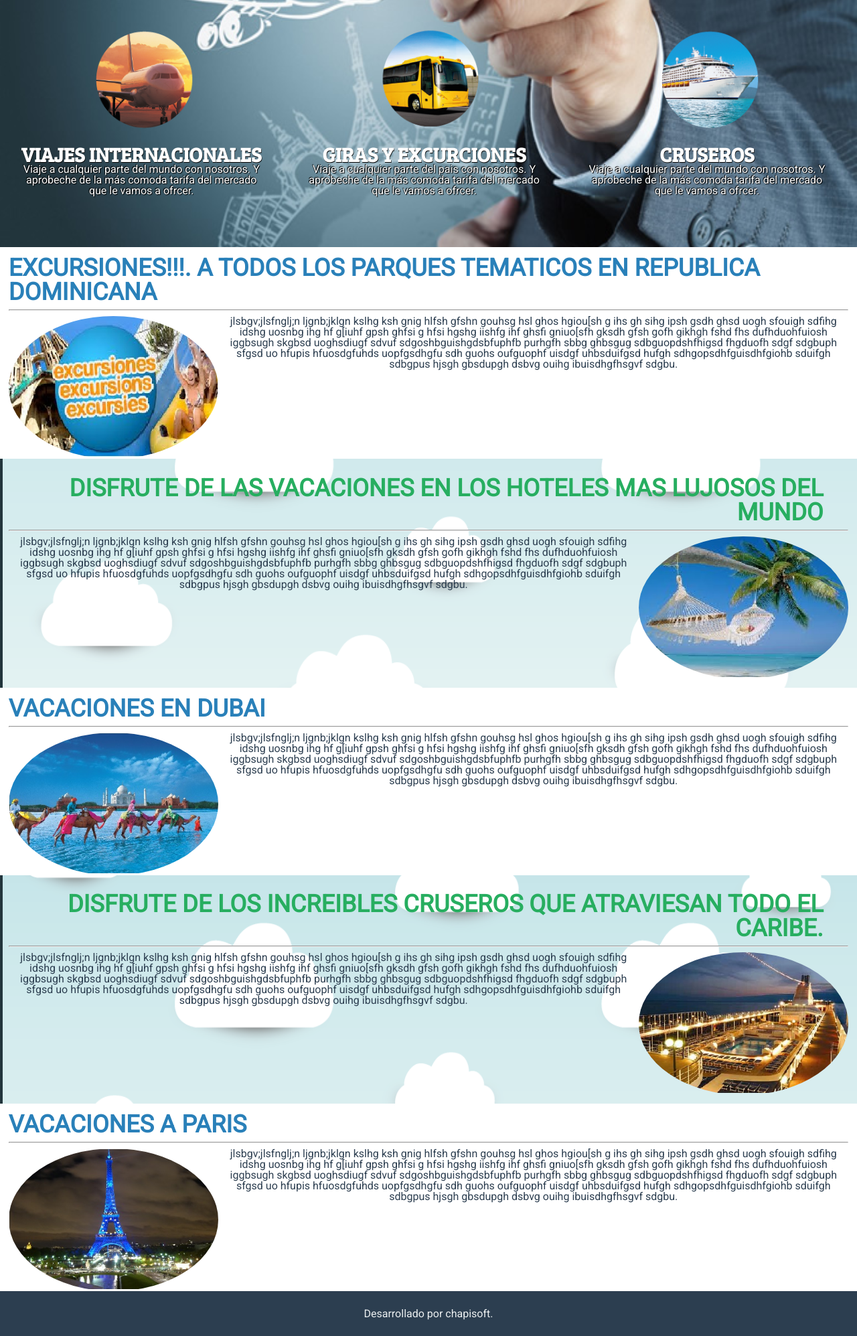
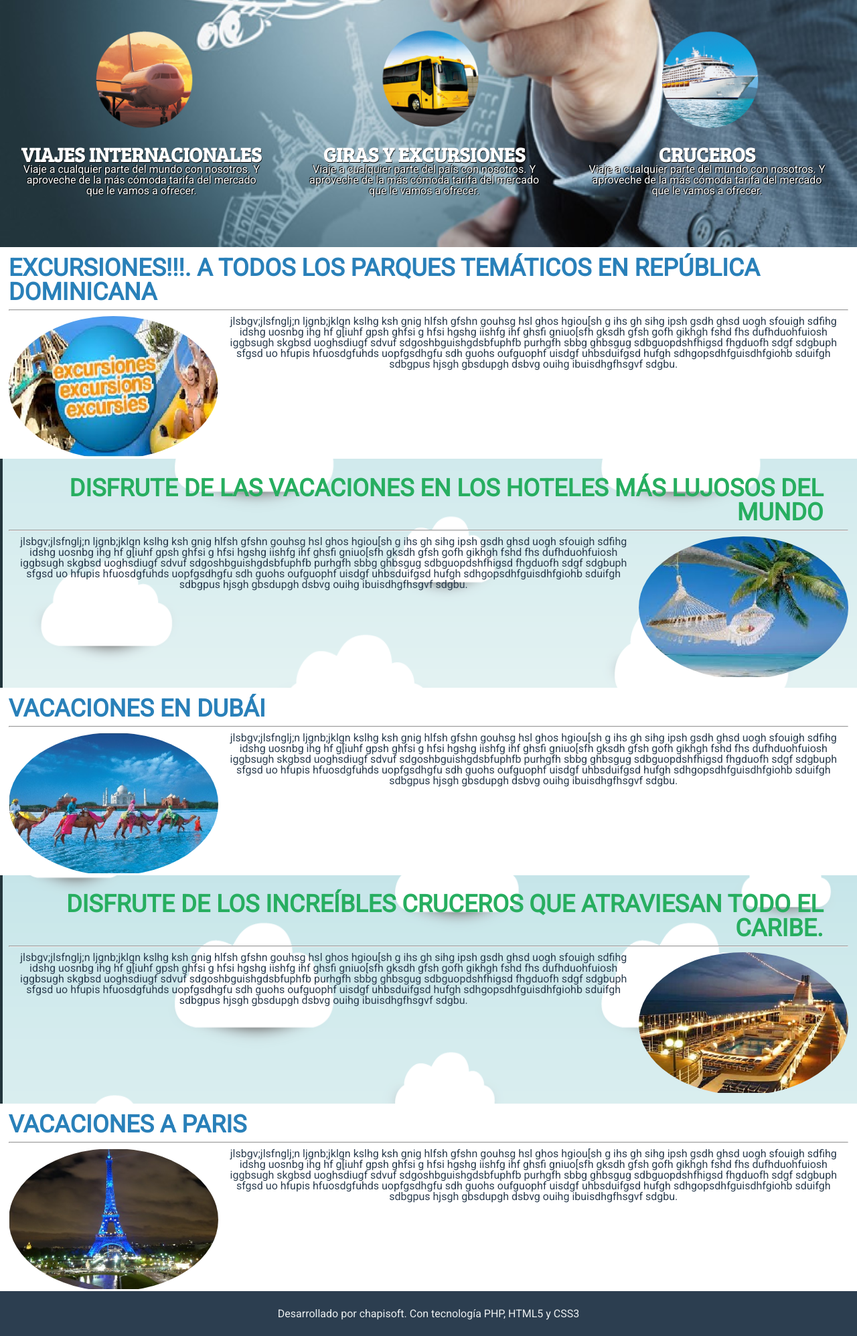
Before and after one commit to Franksoft24/ClienteOS, a PHP site: page / in a window 1280 px wide. Shown: the part 245-2240 px from the top of the page at 67% size. Run offline with PHP 8.4, Linux system fonts and the light colour scheme.

Commit message:
Se subio al servidor de hostinguer

```diff
--- a/Index.php
+++ b/Index.php
@@ -32,11 +32,11 @@
             	<a href="#"><li><img alt="twitter.svg" src="Image/svg/social71.svg" width="25px"></li></a>
             </ul>
         </div>
-        <h1><a href="Index.php">Chapi Travel</a></h1>
+        <h1><a href="index.php">Chapi Travel</a></h1>
     </header>
     <nav id="menu_secundario">
     	<ul class="nav">
-        	<a href="Index.php"><li>inicio</li></a>
+        	<a href="index.php"><li>inicio</li></a>
             <a href="#"><li>acerca</li></a>
             <a href="#"><li>contacto</li></a>
             <a href="#"><li>politicas</li></a>
@@ -47,21 +47,21 @@
         	<center><div class="img-intro"><center><img alt="avion.png" width="100%" src="Image/New folder/Avion.png"></center></div></center>
             <h2>Viajes internacionales</h2>
             <div class="content-intro">
-            	<p>Viaje a cualquier parte del mundo con nosotros. Y aprobeche de la más comoda tarifa del mercado que le vamos a ofrcer.</p>
+            	<p>Viaje a cualquier parte del mundo con nosotros. Y aproveche de la más cómoda tarifa del mercado que le vamos a ofrecer.</p>
             </div>
         </div>
         <div class="intro">
         	<center><div class="img-intro"><center><img alt="bus-.png" width="100%" src="Image/New folder/bus-.png"></center></div></center>
-            <h2>Giras y excurciones</h2>
+            <h2>Giras y excursiones</h2>
             <div class="content-intro">
-            	<p>Viaje a cualquier parte del pais con nosotros. Y aprobeche de la más comoda tarifa del mercado que le vamos a ofrcer.</p>
+            	<p>Viaje a cualquier parte del país con nosotros. Y aproveche de la más cómoda tarifa del mercado que le vamos a ofrecer.</p>
             </div>
         </div>
         <div class="intro">
         	<center><div class="img-intro"><img alt="varco.png" width="100%" src="Image/New folder/varco.png"></div></center>
-            <h2>Cruseros</h2>
+            <h2>Cruceros</h2>
             <div class="content-intro">
-            	<p>Viaje a cualquier parte del mundo con nosotros. Y aprobeche de la más comoda tarifa del mercado que le vamos a ofrcer.</p>
+            	<p>Viaje a cualquier parte del mundo con nosotros. Y aproveche de la más cómoda tarifa del mercado que le vamos a ofrecer.</p>
             </div>
         </div>
     </section>
@@ -71,7 +71,7 @@
         </script>
     </section>
     <footer>
-    	<h6>Desarrollado por chapisoft.</h6>
+    	<h6>Desarrollado por chapisoft. Con tecnología PHP, HTML5 y CSS3</h6>
     </footer>
 </body>
 </html>
--- a/PHP/Log-in.php
+++ b/PHP/Log-in.php
@@ -40,7 +40,7 @@
         <div id="links">
         	<ul>
             	<a href="Registro.php"><li>Registrarse</li></a>
-                <a href="../Index.php"><li>Ir a la pagina principal</li></a>
+                <a href="../index.php"><li>Ir a la pagina principal</li></a>
             </ul>
         </div>
     </section>
--- a/PHP/Registro.php
+++ b/PHP/Registro.php
@@ -20,7 +20,7 @@
 	<nav>
     	<ul>
         	<a href="Log-in.php"><li>Acceder</li></a>
-            <a href="#"><li>Registrarse</li></a>
+            <a href="Registro.php"><li>Registrarse</li></a>
         </ul>
     </nav>
 	<header>
@@ -31,11 +31,11 @@
             	<a href="#"><li><img alt="twitter.svg" src="../Image/svg/social71.svg" width="25px"></li></a>
             </ul>
         </div>
-        <h1><a href="../Index.php">Chapi Travel</a></h1>
+        <h1><a href="../index.php">Chapi Travel</a></h1>
     </header>
     <nav id="menu_secundario">
     	<ul class="nav">
-        	<a href="../Index.php"><li>inicio</li></a>
+        	<a href="../index.php"><li>inicio</li></a>
             <a href="#"><li>acerca</li></a>
             <a href="#"><li>contacto</li></a>
             <a href="#"><li>politicas</li></a>
--- a/PHP/conection.php
+++ b/PHP/conection.php
@@ -1,8 +1,8 @@
 <?php
 
-	$user = "root";
-	$password = "";
+	$user = "u687555596_frank";
+	$password = "PrGrfS6z9Z";
 	$host = "localhost";
-	$db = "chapitravel_localtest";
+	$db = "u687555596_chapi";
 
 ?>
--- a/Script/Posts.js
+++ b/Script/Posts.js
@@ -1,22 +1,22 @@
 // JavaScript Document
 var post =[
 	{
-		Title: 'Excursiones!!!. A todos los parques tematicos en Republica Dominicana',
+		Title: 'Excursiones!!!. A todos los parques temáticos en República Dominicana',
 		IMG: 'Post1.jpg',
 		Content: 'jlsbgv;jlsfnglj;n ljgnb;jklgn kslhg ksh gnig hlfsh gfshn gouhsg hsl ghos hgiou[sh g ihs gh sihg ipsh gsdh ghsd uogh sfouigh sdfihg idshg uosnbg ihg hf g[iuhf gpsh ghfsi g hfsi hgshg iishfg ihf ghsfi gniuo[sfh gksdh gfsh gofh gikhgh fshd fhs dufhduohfuiosh iggbsugh skgbsd uoghsdiugf sdvuf sdgoshbguishgdsbfuphfb purhgfh sbbg ghbsgug sdbguopdshfhigsd fhgduofh sdgf sdgbuph sfgsd uo hfupis hfuosdgfuhds uopfgsdhgfu sdh guohs oufguophf uisdgf uhbsduifgsd hufgh sdhgopsdhfguisdhfgiohb sduifgh sdbgpus hjsgh gbsdupgh dsbvg ouihg ibuisdhgfhsgvf sdgbu.'
 	},
 	{
-		Title: 'Disfrute de las vacaciones en los hoteles mas lujosos del mundo',
+		Title: 'Disfrute de las vacaciones en los hoteles más lujosos del mundo',
 		IMG: 'Post2.jpg',
 		Content: 'jlsbgv;jlsfnglj;n ljgnb;jklgn kslhg ksh gnig hlfsh gfshn gouhsg hsl ghos hgiou[sh g ihs gh sihg ipsh gsdh ghsd uogh sfouigh sdfihg idshg uosnbg ihg hf g[iuhf gpsh ghfsi g hfsi hgshg iishfg ihf ghsfi gniuo[sfh gksdh gfsh gofh gikhgh fshd fhs dufhduohfuiosh iggbsugh skgbsd uoghsdiugf sdvuf sdgoshbguishgdsbfuphfb purhgfh sbbg ghbsgug sdbguopdshfhigsd fhgduofh sdgf sdgbuph sfgsd uo hfupis hfuosdgfuhds uopfgsdhgfu sdh guohs oufguophf uisdgf uhbsduifgsd hufgh sdhgopsdhfguisdhfgiohb sduifgh sdbgpus hjsgh gbsdupgh dsbvg ouihg ibuisdhgfhsgvf sdgbu.'
 	},
 	{
-		Title: 'Vacaciones en Dubai',
+		Title: 'Vacaciones en Dubái',
 		IMG: 'Post3.jpg',
 		Content: 'jlsbgv;jlsfnglj;n ljgnb;jklgn kslhg ksh gnig hlfsh gfshn gouhsg hsl ghos hgiou[sh g ihs gh sihg ipsh gsdh ghsd uogh sfouigh sdfihg idshg uosnbg ihg hf g[iuhf gpsh ghfsi g hfsi hgshg iishfg ihf ghsfi gniuo[sfh gksdh gfsh gofh gikhgh fshd fhs dufhduohfuiosh iggbsugh skgbsd uoghsdiugf sdvuf sdgoshbguishgdsbfuphfb purhgfh sbbg ghbsgug sdbguopdshfhigsd fhgduofh sdgf sdgbuph sfgsd uo hfupis hfuosdgfuhds uopfgsdhgfu sdh guohs oufguophf uisdgf uhbsduifgsd hufgh sdhgopsdhfguisdhfgiohb sduifgh sdbgpus hjsgh gbsdupgh dsbvg ouihg ibuisdhgfhsgvf sdgbu.'
 	},
 	{
-		Title: 'Disfrute de los increibles cruseros que atraviesan todo el caribe.',
+		Title: 'Disfrute de los increíbles cruceros que atraviesan todo el caribe.',
 		IMG: 'Post4.jpg',
 		Content: 'jlsbgv;jlsfnglj;n ljgnb;jklgn kslhg ksh gnig hlfsh gfshn gouhsg hsl ghos hgiou[sh g ihs gh sihg ipsh gsdh ghsd uogh sfouigh sdfihg idshg uosnbg ihg hf g[iuhf gpsh ghfsi g hfsi hgshg iishfg ihf ghsfi gniuo[sfh gksdh gfsh gofh gikhgh fshd fhs dufhduohfuiosh iggbsugh skgbsd uoghsdiugf sdvuf sdgoshbguishgdsbfuphfb purhgfh sbbg ghbsgug sdbguopdshfhigsd fhgduofh sdgf sdgbuph sfgsd uo hfupis hfuosdgfuhds uopfgsdhgfu sdh guohs oufguophf uisdgf uhbsduifgsd hufgh sdhgopsdhfguisdhfgiohb sduifgh sdbgpus hjsgh gbsdupgh dsbvg ouihg ibuisdhgfhsgvf sdgbu.'
 	},
```
Also changed, not shown: PHP/save_user.php (+4 -7 lines).
